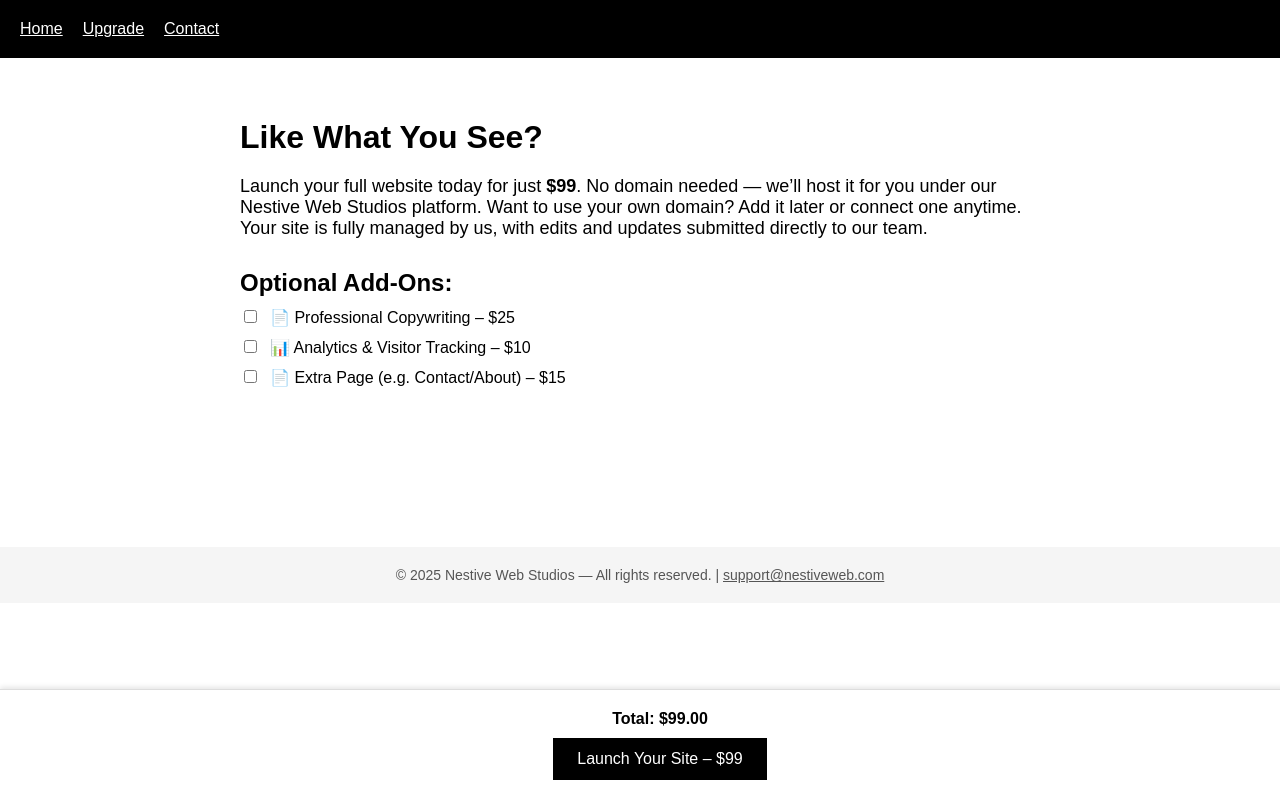
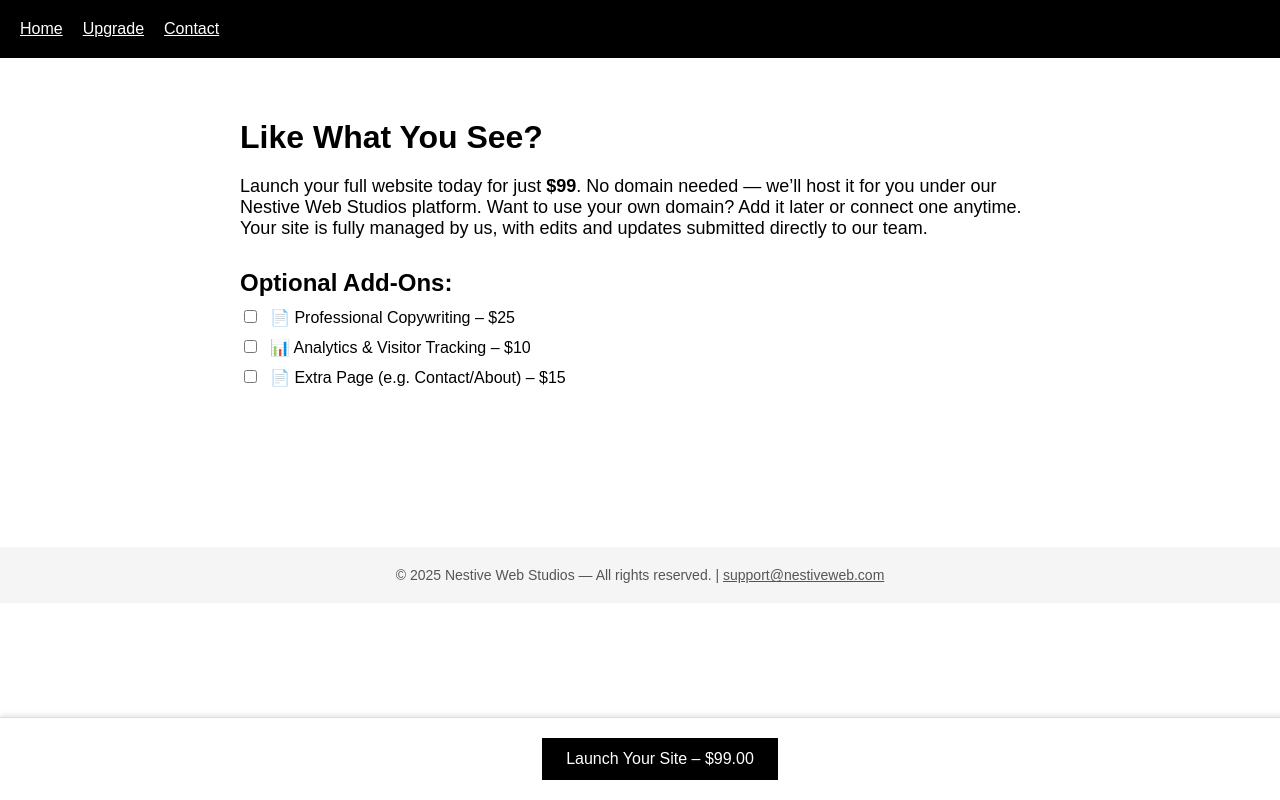
Before and after one commit to NestiveWebStudios/nestive-site, a React (Vite) app: page /upgrade-details in a window 1280 px wide. Built offline with nearby package versions, Linux system fonts and the light colour scheme.

Commit message:
Update UpgradeDetails.jsx

```diff
--- a/src/UpgradeDetails.jsx
+++ b/src/UpgradeDetails.jsx
@@ -27,7 +27,7 @@ const UpgradeDetails = () => {
   };
 
   const handleCheckout = () => {
-    // Replace with actual Stripe link or checkout handler
+    // Replace with your real Stripe checkout link
     window.location.href = 'https://your-stripe-checkout-link.com';
   };
 
@@ -36,8 +36,7 @@ const UpgradeDetails = () => {
       <h1 style={{ fontSize: '32px', marginBottom: '20px' }}>Like What You See?</h1>
       <p style={{ fontSize: '18px', marginBottom: '30px' }}>
         Launch your full website today for just <strong>$99</strong>. No domain needed — we’ll host it for you under our Nestive Web Studios platform.
-        Want to use your own domain? Add it later or connect one anytime.
-        Your site is fully managed by us, with edits and updates submitted directly to our team.
+        Want to use your own domain? Add it later or connect one anytime. Your site is fully managed by us, with edits and updates submitted directly to our team.
       </p>
 
       <h2 style={{ fontSize: '24px', marginBottom: '10px' }}>Optional Add-Ons:</h2>
@@ -83,21 +82,18 @@ const UpgradeDetails = () => {
         boxShadow: '0 -2px 5px rgba(0,0,0,0.1)',
         zIndex: '1000'
       }}>
-        <strong>Total: ${( (prices.base + getTotal()) / 100 ).toFixed(2)}</strong>
-        <br />
         <button
           style={{
             backgroundColor: '#000',
             color: '#fff',
             padding: '12px 24px',
             border: 'none',
-            marginTop: '10px',
             cursor: 'pointer',
             fontSize: '16px'
           }}
           onClick={handleCheckout}
         >
-          Launch Your Site – $99
+          Launch Your Site – ${( (prices.base + getTotal()) / 100 ).toFixed(2)}
         </button>
       </div>
     </div>
```
